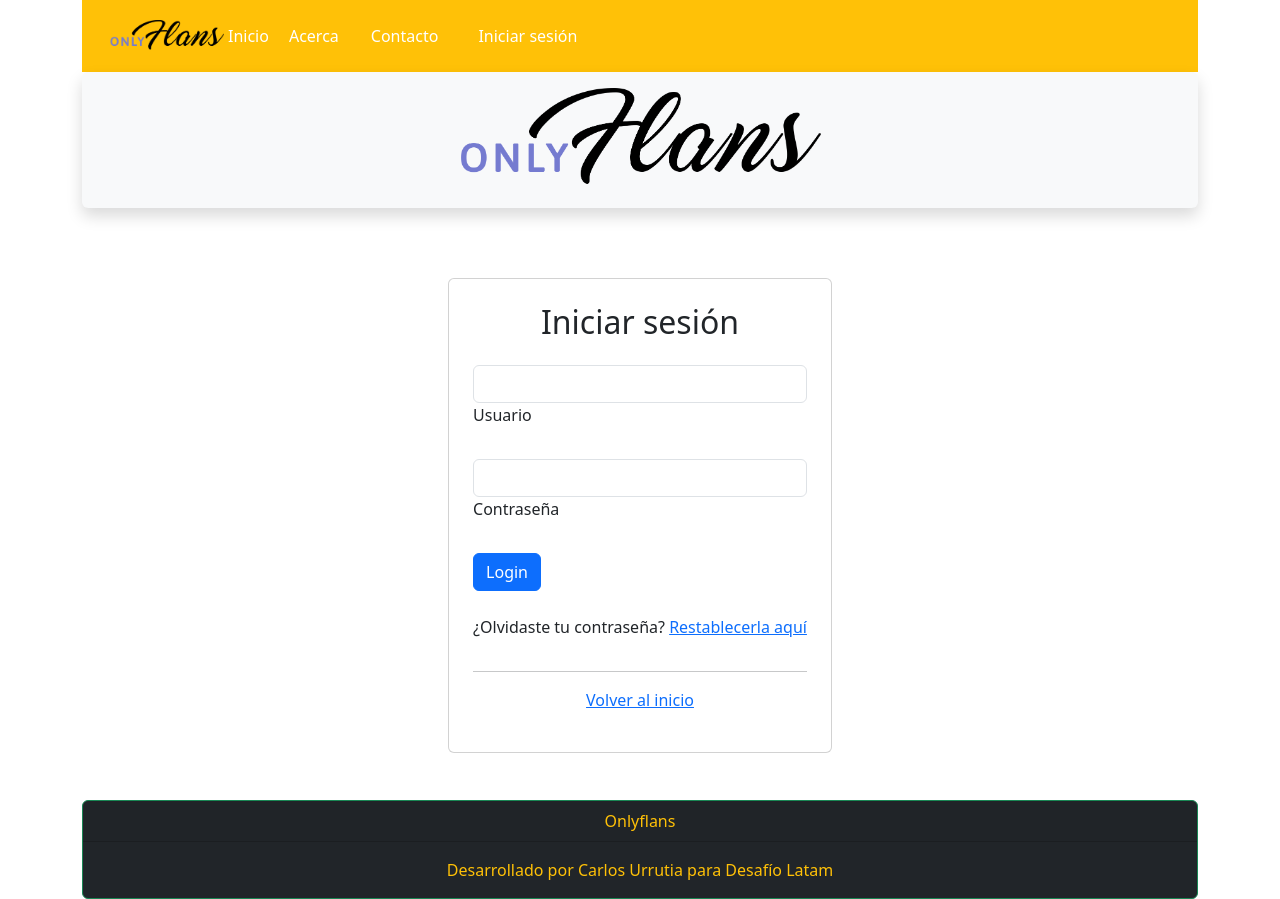
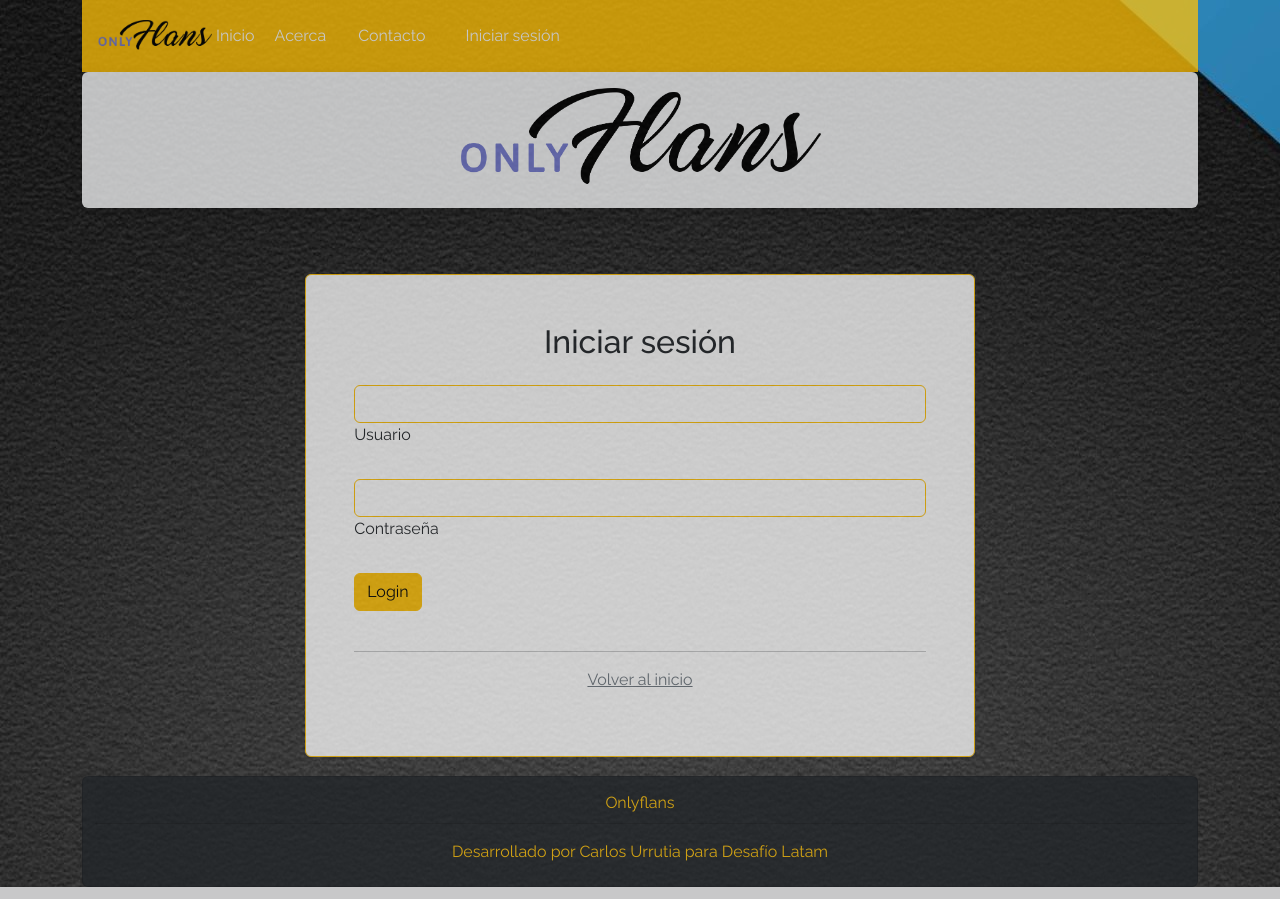
Before and after one commit to cfurrutia/proyecto_django, a Django app: page /accounts/login/ in a window 1280 px wide. Run offline with Django 3.2, Linux system fonts and the light colour scheme.

Commit message:
avance hito 4

```diff
--- a/miweb/forms.py
+++ b/miweb/forms.py
@@ -13,5 +13,5 @@ class ContactFormModelForm(forms.ModelForm):
         widgets = {
             'customer_name': forms.TextInput(attrs={'placeholder': 'Tu nombre', 'class': 'form-control'}),
             'customer_email': forms.EmailInput(attrs={'placeholder': 'Correo electrónico', 'class': 'form-control'}),
-            'message': forms.Textarea(attrs={'placeholder': 'Tu mensaje', 'rows': 3, 'class': 'form-control'}),
+            'message': forms.Textarea(attrs={'placeholder': 'Tu mensaje', 'rows': 4, 'class': 'form-control'}),
         }
--- a/miweb/static/css/styles.css
+++ b/miweb/static/css/styles.css
@@ -1,7 +1,12 @@
-
 * {
 
     margin: 0px;
     padding: 0px;
     border: 0px;
 }
+
+body {
+    font-family: "Raleway", sans-serif;
+    opacity: 0.75;
+    background: url("/static/flanes/fondo.jpg") 50% 0 no-repeat fixed;
+}
--- a/miweb/templates/about.html
+++ b/miweb/templates/about.html
@@ -2,10 +2,10 @@
 
 {% block 'content' %}
 
-<h1 class="text-center mt-4">OnlyFlans - El Paraíso del Flan</h1>
+<h1 class="text-center mt-4 text-white">OnlyFlans - El Paraíso del Flan</h1>
 <br>
 
-<div class="container">
+<div class="container text-white">
 
    <h2 class="text-center">Nuestra Historia</h2>
    <p class="text-justify">OnlyFlans nació del amor por los postres y la tradición familiar. Desde pequeñas reuniones hasta grandes
--- a/miweb/templates/base.html
+++ b/miweb/templates/base.html
@@ -5,12 +5,14 @@
     <meta charset="utf-8" />
     <meta name="viewport" content="width=device-width, initial-scale=1" />
     <title>Bienvenido a onlyflans</title>
+    <link href="https://fonts.googleapis.com/css2?family=Raleway:ital,wght@0,100..900;1,100..900&display=swap"
+        rel="stylesheet">
     <link href="https://cdn.jsdelivr.net/npm/bootstrap@5.3.3/dist/css/bootstrap.min.css" rel="stylesheet" integrity="sha384-QWTKZyjpPEjISv5WaRU9OFeRpok6YctnYmDr5pNlyT2bRjXh0JMhjY6hW+ALEwIH" crossorigin="anonymous">
     <link href="{% static 'css/styles.css' %}" rel="stylesheet">
     <script src="{% static 'js/script.js' %}"></script>
   </head>
   <body>
-    <div class="container">
+    <div class="container flex">
       {% block 'navbar' %}
         {% include 'navbar.html' %}
       {% endblock %}
--- a/miweb/templates/footer.html
+++ b/miweb/templates/footer.html
@@ -1,6 +1,6 @@
 {% load static %}
 
-  <footer class="card text-center text-warning bg-dark border border-success mt-4">
+  <footer class="card text-center text-warning bg-dark btn btn-warning">
     <div class="card-header">
       Onlyflans
     </div>
--- a/miweb/templates/index.html
+++ b/miweb/templates/index.html
@@ -1,7 +1,7 @@
 {% extends 'base.html' %}
 
 {% block 'content' %}
-  <h2 class="text-center">Inicio</h2>
+  <h2 class="text-center text-white">Inicio</h2>
   <br />
   <div class="container">
     <div class="row row-cols-1 row-cols-sm-2 row-cols-md-3 row-cols-lg-4 g-4">
--- a/miweb/templates/navbar.html
+++ b/miweb/templates/navbar.html
@@ -1,6 +1,5 @@
 {% load static %}
-<header class="text-bg-warning p-3">
-  <div class="container">
+  <div class="container text-bg-warning p-3">
     <div class="d-flex flex-wrap align-items-center justify-content-center justify-content-lg-start">
       <a href="{% url 'index' %}" class="d-flex align-items-center mb-2 mb-lg-0 text-white text-decoration-none">
         <img src="{% static 'OnlyFlans.png' %}" alt="Logo" width="114px" height="32px" />
@@ -18,4 +17,3 @@
       </ul>
     </div>
   </div>
-</header>
--- a/miweb/templates/registration/login.html
+++ b/miweb/templates/registration/login.html
@@ -2,33 +2,22 @@
 
 {% block 'content' %}
 <div class="d-flex justify-content-center align-items-center" style="height: 65vh;">
-  <div class="card p-4 login-card" style="position: relative;">
+  <div class="card p-5 login-card border border-warning" style="position: relative; width: 60%;">
     <h2 class="text-center mb-4">Iniciar sesión</h2>
-
     <form method="post">
       {% csrf_token %}
       <div data-mdb-input-init class="form-outline mb-4">
-        <input type="text" name="username" id="username" class="form-control" />
+        <input type="text" name="username" id="username" class="form-control border border-warning" />
         <label class="form-label" for="username">Usuario</label>
       </div>
-
       <div data-mdb-input-init class="form-outline mb-4">
-        <input type="password" name="password" id="password" class="form-control" />
+        <input type="password" name="password" id="password" class="form-control border border-warning" />
         <label class="form-label" for="password">Contraseña</label>
       </div>
-
-      <button data-mdb-ripple-init type="submit" class="btn btn-primary btn-block mb-4">Login</button>
+      <button data-mdb-ripple-init type="submit" class="btn btn-warning btn-block mb-4">Login</button>
     </form>
-
-    <p class="text-center">
-      ¿Olvidaste tu contraseña? <a href="{% url 'password_reset' %}">Restablecerla aquí</a>
-    </p>
-
     <hr />
-
-    <p class="text-center">
-      <a href="{% url 'index' %}">Volver al inicio</a>
-    </p>
+    <p class="text-center"><a class="link-secondary" href="{% url 'index' %}">Volver al inicio</a></p>
   </div>
 </div>
 {% endblock %}
--- a/miweb/templates/welcome.html
+++ b/miweb/templates/welcome.html
@@ -3,7 +3,7 @@
 {% block 'content' %}
   <div class="container mt-4">
 
-      <h3 class="text-center">Bienvenido, {{ user.username }}!</h3>
+      <h2 class="text-center text-white">Bienvenido, {{ user.username }}!</h2>
   </div>
   <br />
   <div class="container">
```
Also changed, not shown: miweb/templates/contact.html (+4 -3 lines), db.sqlite3, miweb/static/flanes/fondo.jpg (added).
